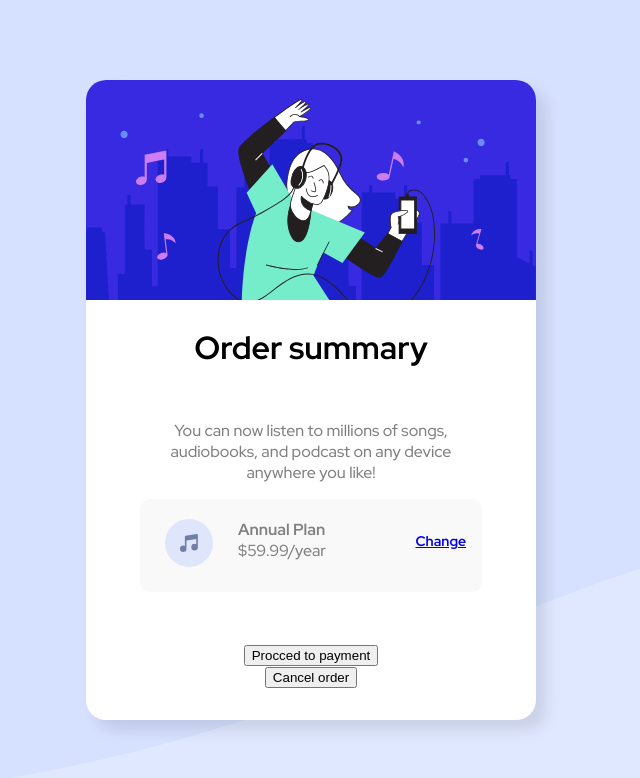
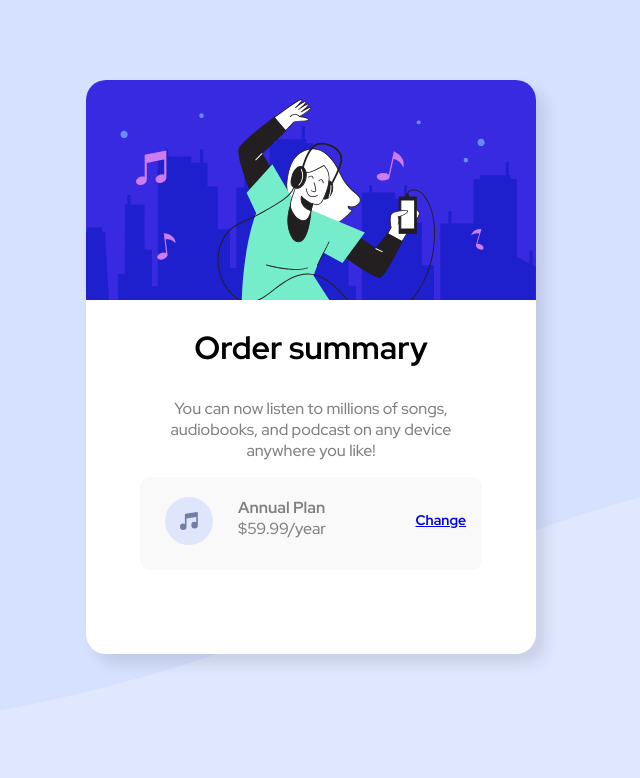
Before and after one commit to Orick08/react-mock, a React (Vite) app: page / in a window 1280 px wide. Shown: the top 778 px of the page, without its empty margins (329-969 px from the left). Built offline with nearby package versions, Linux system fonts and the light colour scheme.

Commit message:
Change buttons from place

```diff
--- a/src/App.js
+++ b/src/App.js
@@ -11,9 +11,17 @@ const description = (
   </div>
 );
 
+const buttons = (
+  <div>
+    <button>Procced to payment</button>
+    <br />
+    <button>Cancel order</button>
+  </div>
+);
+
 export function App() {
   return (
-    <Card image={imgHeader} header={header} content={description} />
+    <Card image={imgHeader} header={header} content={description} footer={buttons} />
     // <img src={imgHeader} alt="logo" />
   );
 }
--- a/src/components/card.css
+++ b/src/components/card.css
@@ -6,6 +6,10 @@
   text-align: center;
   border-radius: 20px;
   box-shadow: 10px 10px 15px rgb(0 0 0 / 10%);
+}
+
+.card h1{
+  margin-bottom: 0;
 }
 
 .card-img{
--- a/src/components/card.jsx
+++ b/src/components/card.jsx
@@ -8,9 +8,6 @@ export function Card({ image, header, content, footer }) {
       <div className='content'>
         {content}
       </div>
-      <button>Procced to payment</button>
-      <br />
-      <button>Cancel order</button>
     </div>
   );
 }
```
